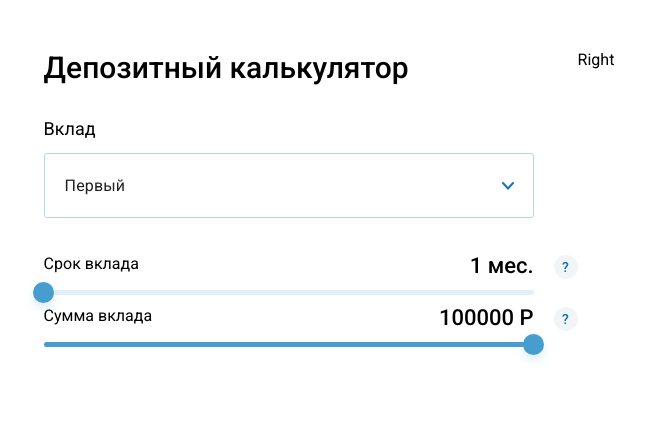
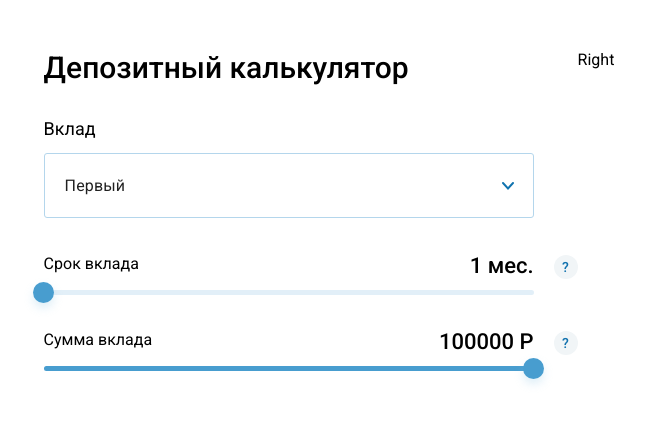
Before and after one commit to webdevkirill/deposit-calc-react, a React (Create React App) app: page / in a window 1280 px wide. Shown: the top 422 px of the page, without its empty margins (311-956 px from the left). Built offline with nearby package versions, Linux system fonts and the light colour scheme.

Commit message:
Добавляет отступ между выбором числовых значений

```diff
--- a/src/components/RangeSelector/rangeSelectorStyles.js
+++ b/src/components/RangeSelector/rangeSelectorStyles.js
@@ -34,6 +34,7 @@ export const RangeSlider = withStyles({
 export const rangeSelectorStyles = makeStyles({
 	container: {
 		display: 'flex',
+		marginBottom: 24,
 	},
 	labelsContainer: {
 		display: 'flex',
```
